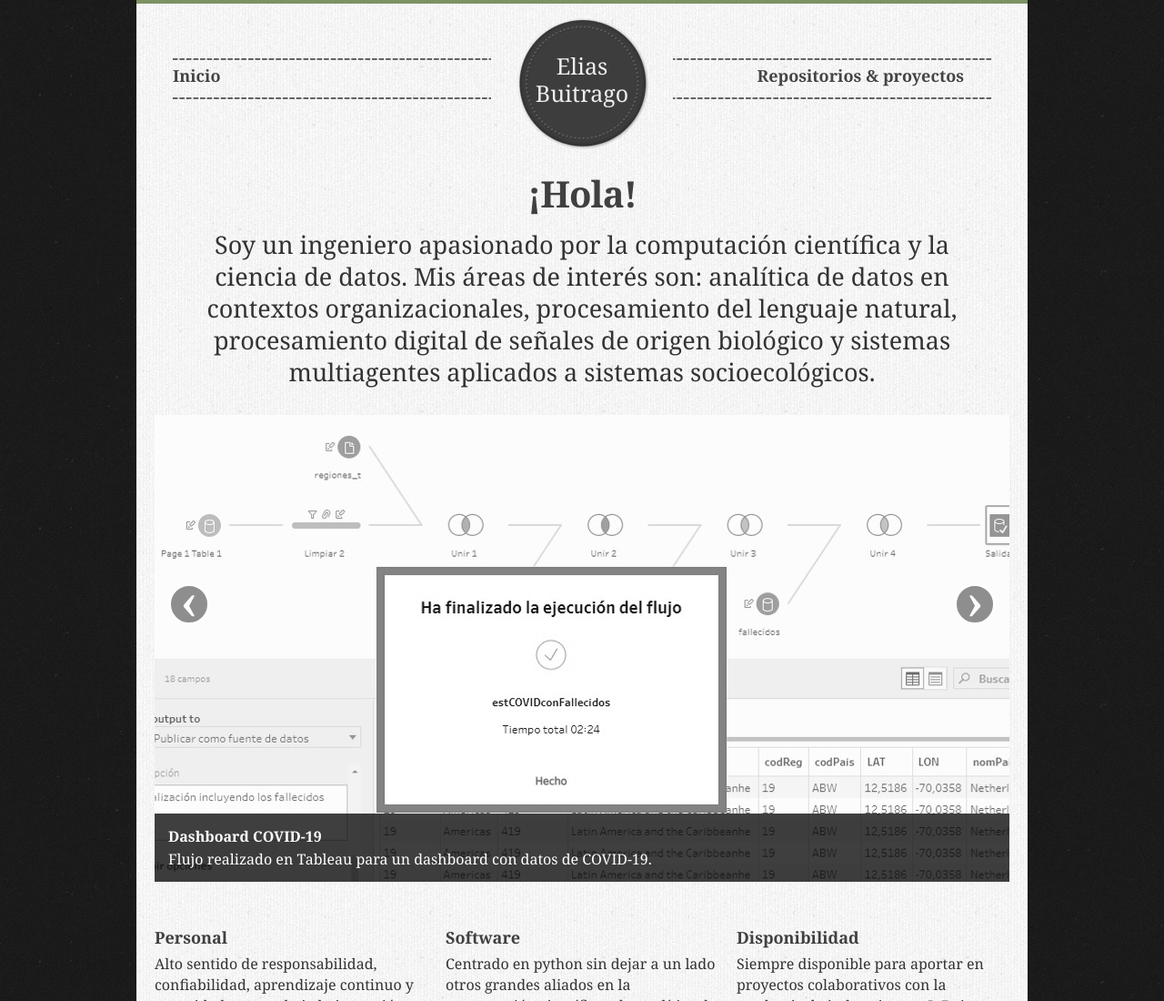
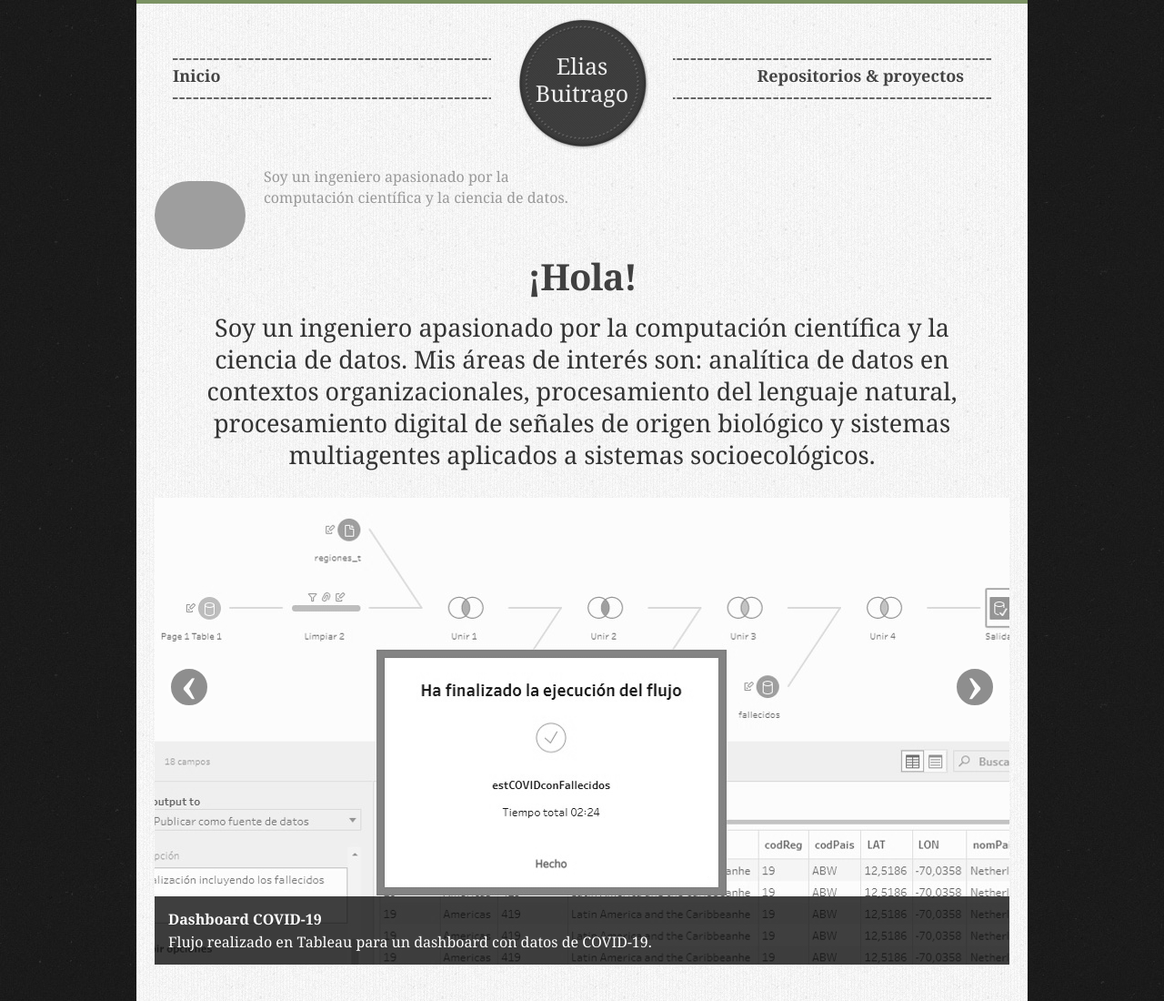
Before and after one commit to ebuitrago/ebuitrago.github.io, a plain HTML site: page index.html in a window 1280 px wide. Shown: the top 1100 px of the page at 91% size. Drawn offline with Linux system fonts and the light colour scheme; grey boxes are pictures that could not be loaded.

Commit message:
Update index.html

```diff
--- a/index.html
+++ b/index.html
@@ -119,6 +119,13 @@
 			================================================== -->
 			<!-- Logo-->
 			<a class="brand logo" href="#">Elias<br/> Buitrago</a>
+
+			<div class="span8">
+			<p>
+				<img src="img/author.jpg" class="imglist" alt="" style="float:left;margin-right:20px;width: 100px;margin-top: 16px;border-radius: 90px;"> Soy un ingeniero apasionado por la computación científica y la ciencia de datos.
+			</p>
+			</div>
+
 			<!-- End Logo-->
 			<!-- Hire me badge (remove if you don't need one)-->
 			<!---   <div class="hiremebadge">
```
